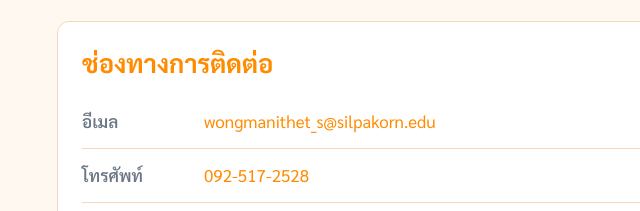
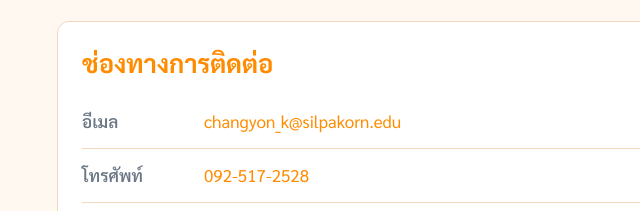
Before and after one commit to wongmanithets-glitch/my-resume, a plain HTML site: page contact.html in a window 1280 px wide. Shown: the part 1340-1551 px from the top of the page, 57-697 px from the left. Drawn offline with Linux system fonts and the light colour scheme.

Commit message:
Add files via upload

```diff
--- a/contact.html
+++ b/contact.html
@@ -87,7 +87,7 @@
  <ul class="contact-list">
  <li>
  <span class="label">อีเมล</span>
- <a href="mailto:wongmanithet_s@silpakorn.edu">wongmanithet_s@silpakorn.edu</a>
+ <a href="mailto:changyon_k@silpakorn.edu">changyon_k@silpakorn.edu</a>
  </li>
  <li>
  <span class="label">โทรศัพท์</span>
```
